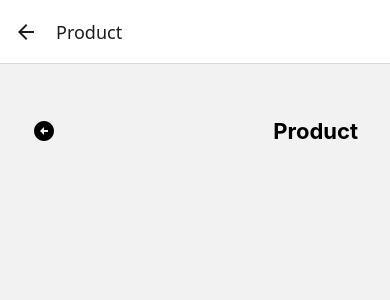
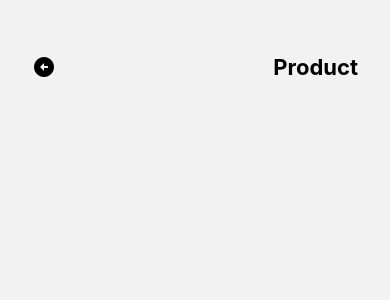
Before and after one commit to macedocmateus/navigation, a React Native app: screen /Product in a window 390 px wide. Shown: the top 300 px of the page. Built offline with nearby package versions, Linux system fonts and the light colour scheme.

Commit message:
navigating between application routes using useNavigation

```diff
--- a/src/app/Home.tsx
+++ b/src/app/Home.tsx
@@ -1,14 +1,19 @@
+import { useNavigation } from '@react-navigation/native';
 import { View } from 'react-native';
 import { ButtonIcon } from '@/components/ButtonIcon';
 import { Header } from '@/components/Header';
 import { Title } from '@/components/Title';
 
 export function Home() {
+    const navigation = useNavigation();
     return (
         <View style={{ flex: 1, padding: 32, paddingTop: 54 }}>
             <Header>
                 <Title>Home</Title>
-                <ButtonIcon name="add-circle" />
+                <ButtonIcon
+                    name="add-circle"
+                    onPress={() => navigation.navigate('Product')}
+                />
             </Header>
         </View>
     );
--- a/src/app/Product.tsx
+++ b/src/app/Product.tsx
@@ -1,13 +1,18 @@
+import { useNavigation } from '@react-navigation/native';
 import { View } from 'react-native';
 import { ButtonIcon } from '@/components/ButtonIcon';
 import { Header } from '@/components/Header';
 import { Title } from '@/components/Title';
 
 export function Product() {
+    const navigation = useNavigation();
     return (
         <View style={{ flex: 1, padding: 32, paddingTop: 54 }}>
             <Header>
-                <ButtonIcon name="arrow-circle-left" />
+                <ButtonIcon
+                    name="arrow-circle-left"
+                    onPress={() => navigation.goBack()}
+                />
                 <Title>Product</Title>
             </Header>
         </View>
--- a/src/routes/StackRoutes.tsx
+++ b/src/routes/StackRoutes.tsx
@@ -7,7 +7,10 @@
 
 export function StackRoutes() {
     return (
-        <Stack.Navigator initialRouteName="home">
+        <Stack.Navigator
+            initialRouteName="home"
+            screenOptions={{ headerShown: false }}
+        >
             <Stack.Screen name="home" component={Home} />
             <Stack.Screen name="Product" component={Product} />
         </Stack.Navigator>
```
